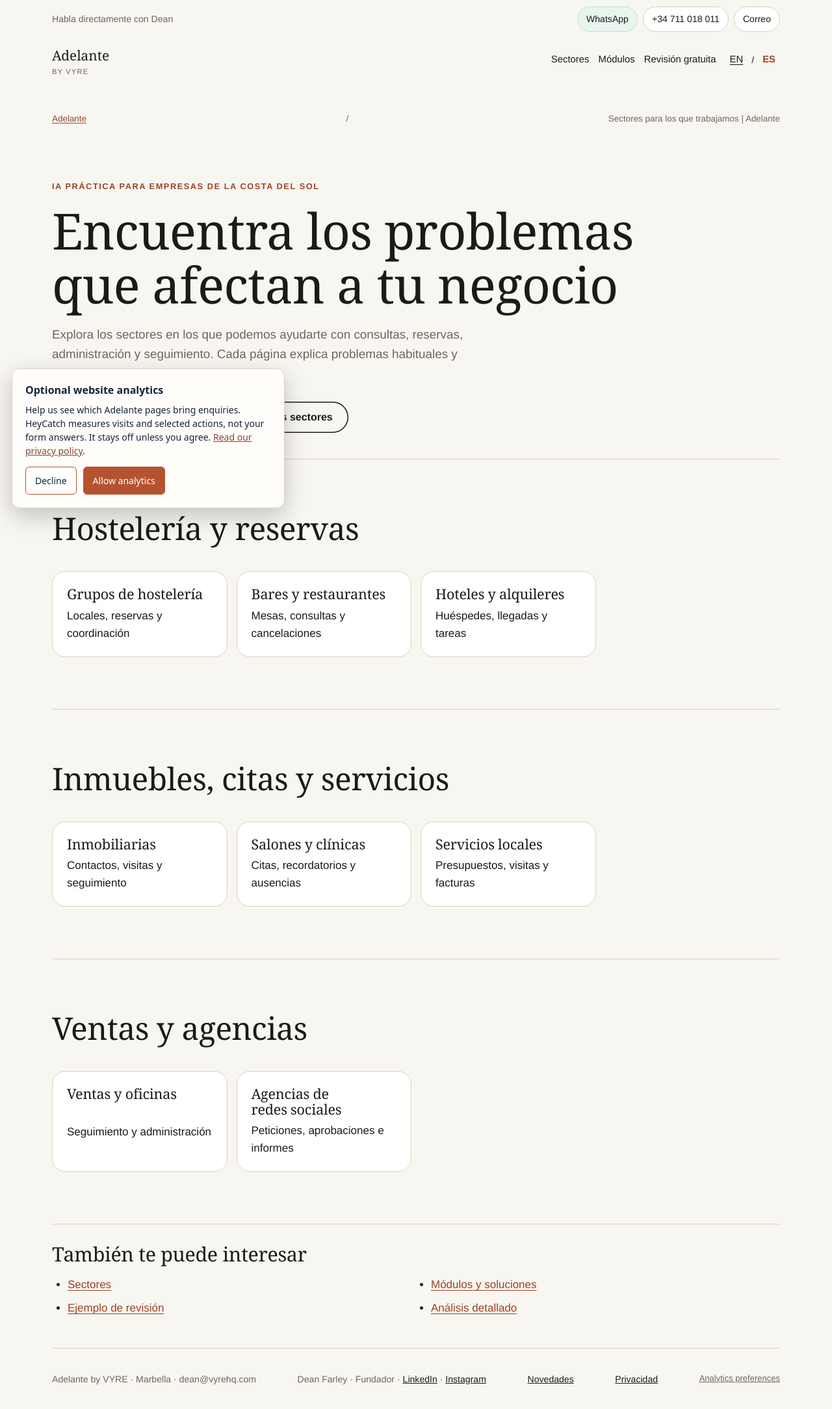
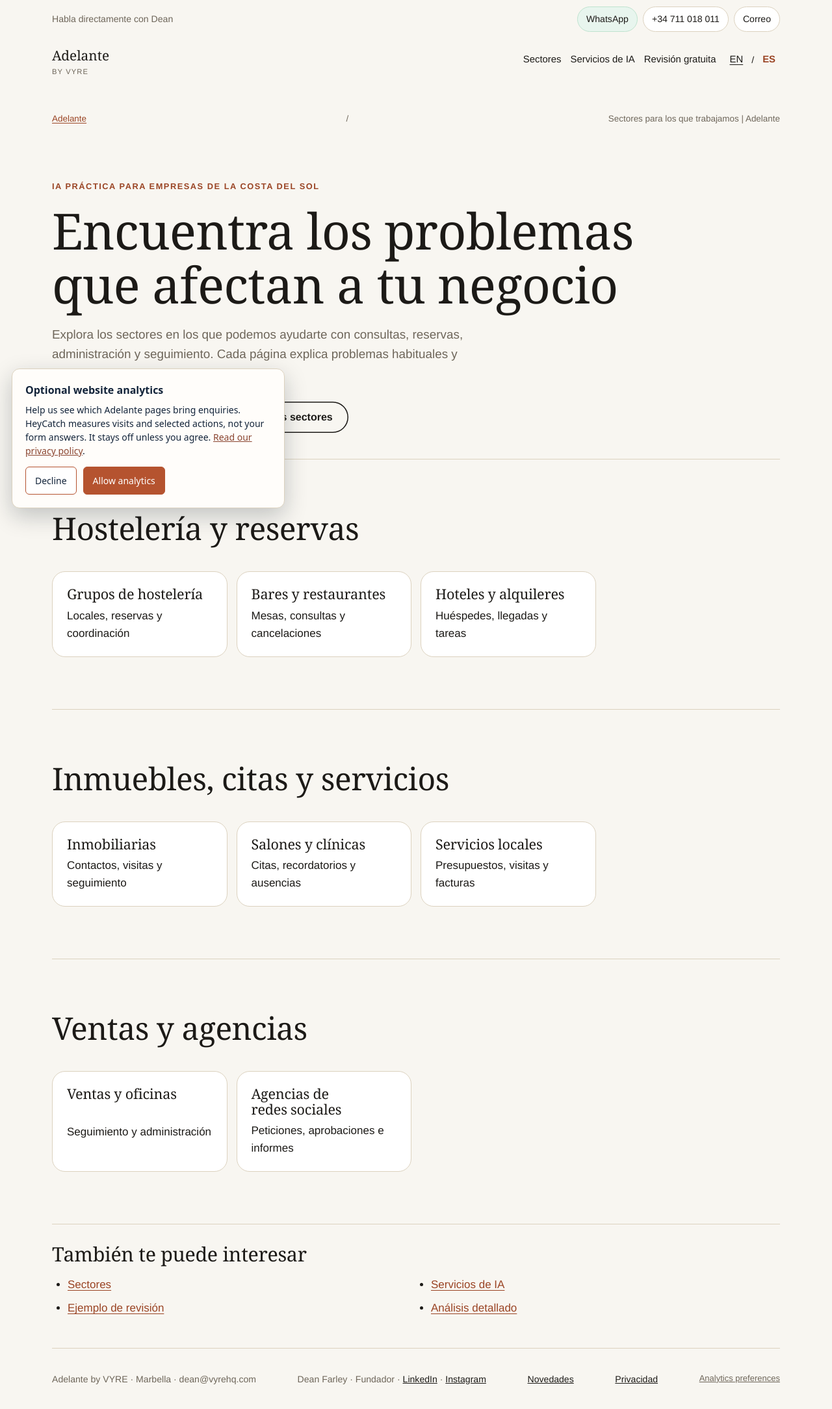
Before and after one commit to deanfarley84/vyre-site, a plain HTML site: page adelante/es/industries.html in a window 1280 px wide. Shown: the whole page at 65% size. Drawn offline with Linux system fonts and the light colour scheme.

Commit message:
Align Adelante sector navigation to managed AI services

```diff
--- a/adelante/es/industries.html
+++ b/adelante/es/industries.html
@@ -5,11 +5,11 @@
 <meta property="og:image" content="https://www.vyrehq.com/adelante/images/01-general-costa-del-sol.jpg">
 <link rel="stylesheet" href="../styles.css"></head>
 <body><div class="wrap"><div class="topbar"><span class="topbar-note">Habla directamente con Dean</span><div class="topbar-links"><a href="https://wa.me/34711018011" target="_blank" rel="noopener">WhatsApp</a><a href="tel:+34711018011">+34 711 018 011</a><a href="mailto:dean@vyrehq.com">Correo</a></div></div>
-<nav aria-label="Principal"><a class="brand" href="./"><span>Adelante<small>by VYRE</small></span></a><div class="nav-right"><a href="industries.html">Sectores</a><a href="modules.html">Módulos</a><a href="./#get-report">Revisión gratuita</a><span class="language-switch"><a href="https://www.vyrehq.com/adelante/industries.html" lang="en">EN</a> / <a href="industries.html" lang="es" aria-current="true">ES</a></span></div></nav>
+<nav aria-label="Principal"><a class="brand" href="./"><span>Adelante<small>by VYRE</small></span></a><div class="nav-right"><a href="industries.html">Sectores</a><a href="modules.html">Servicios de IA</a><a href="./#get-report">Revisión gratuita</a><span class="language-switch"><a href="https://www.vyrehq.com/adelante/industries.html" lang="en">EN</a> / <a href="industries.html" lang="es" aria-current="true">ES</a></span></div></nav>
 <nav class="seo-breadcrumb" aria-label="Ruta"><a href="./">Adelante</a> / <span aria-current="page">Sectores para los que trabajamos | Adelante</span></nav>
 <main><header class="hero" style="grid-template-columns:1fr;padding:40px 0"><div><p class="eyebrow">IA práctica para empresas de la Costa del Sol</p><h1>Encuentra los problemas que afectan a tu negocio</h1><p class="lead">Explora los sectores en los que podemos ayudarte con consultas, reservas, administración y seguimiento. Cada página explica problemas habituales y posibles cambios.</p><div class="actions"><a class="btn" href="./#get-report">Solicitar una revisión gratuita</a><a class="btn ghost" href="industries.html">Ver los sectores</a></div></div></header>
 <section><div class="head"><h2>Hostelería y reservas</h2></div><div class="industry-grid"><a href="hospitality.html" class="card"><h3>Grupos de hostelería</h3><p>Locales, reservas y coordinación</p></a><a href="restaurants.html" class="card"><h3>Bares y restaurantes</h3><p>Mesas, consultas y cancelaciones</p></a><a href="hotels.html" class="card"><h3>Hoteles y alquileres</h3><p>Huéspedes, llegadas y tareas</p></a></div></section><section><div class="head"><h2>Inmuebles, citas y servicios</h2></div><div class="industry-grid"><a href="real-estate.html" class="card"><h3>Inmobiliarias</h3><p>Contactos, visitas y seguimiento</p></a><a href="salons.html" class="card"><h3>Salones y clínicas</h3><p>Citas, recordatorios y ausencias</p></a><a href="local-services.html" class="card"><h3>Servicios locales</h3><p>Presupuestos, visitas y facturas</p></a></div></section><section><div class="head"><h2>Ventas y agencias</h2></div><div class="industry-grid"><a href="b2b-sales.html" class="card"><h3>Ventas y oficinas</h3><p>Seguimiento y administración</p></a><a href="social-media.html" class="card"><h3>Agencias de redes sociales</h3><p>Peticiones, aprobaciones e informes</p></a></div></section>
 
-<aside class="seo-related" aria-label="Contenido relacionado"><h2>También te puede interesar</h2><ul><li><a href="industries.html">Sectores</a></li><li><a href="modules.html">Módulos y soluciones</a></li><li><a href="sample-review.html">Ejemplo de revisión</a></li><li><a href="deep-dive.html">Análisis detallado</a></li></ul></aside>
+<aside class="seo-related" aria-label="Contenido relacionado"><h2>También te puede interesar</h2><ul><li><a href="industries.html">Sectores</a></li><li><a href="modules.html">Servicios de IA</a></li><li><a href="sample-review.html">Ejemplo de revisión</a></li><li><a href="deep-dive.html">Análisis detallado</a></li></ul></aside>
 </main><footer><span>Adelante by VYRE · Marbella · dean@vyrehq.com</span><span>Dean Farley · Fundador · <a href="https://www.linkedin.com/in/df2024/" target="_blank" rel="noopener">LinkedIn</a> · <a href="https://www.instagram.com/adelantebyvyremarbella/" target="_blank" rel="noopener">Instagram</a></span><a href="updates.html">Novedades</a><a href="/privacy.html">Privacidad</a></footer>
 </div><script src="app.js"></script><script defer src="../heycatch-analytics.js?v=20261109"></script></body></html>
```
